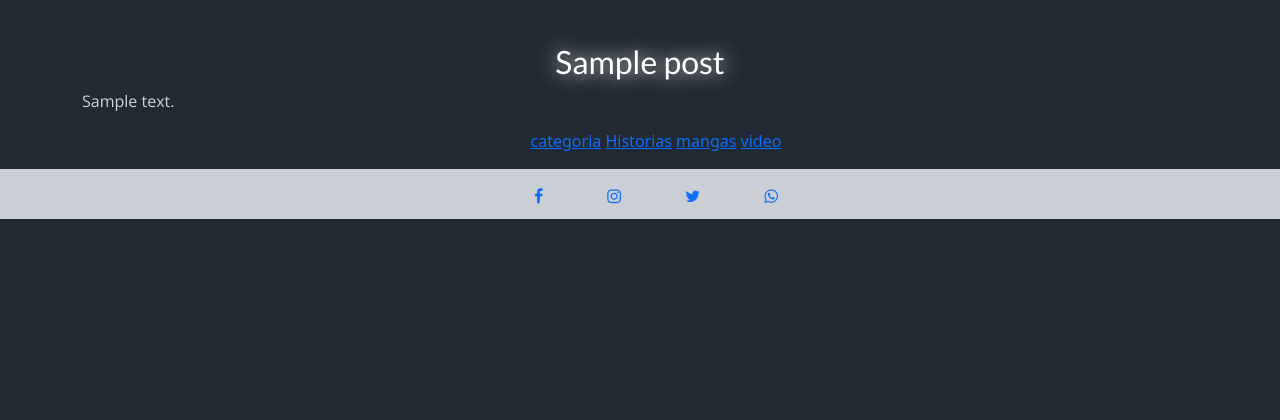
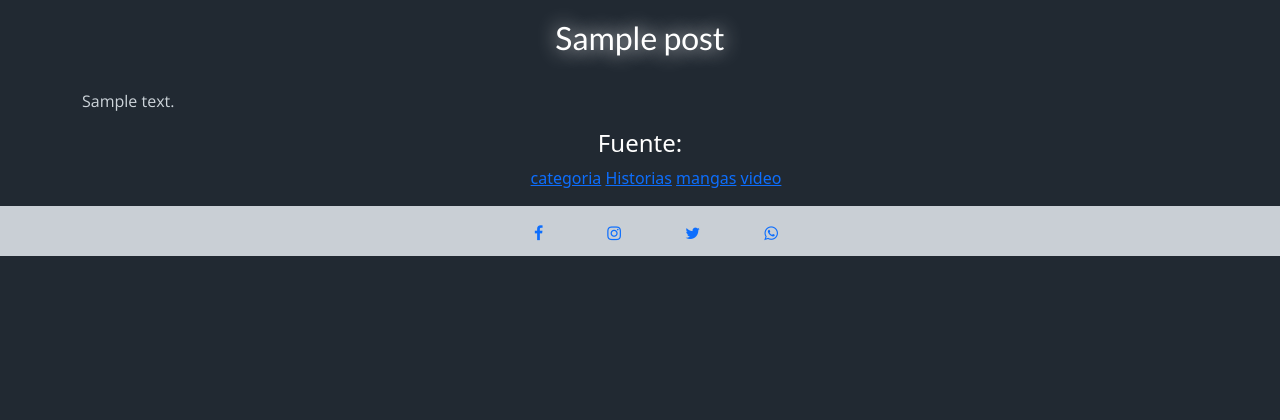
Before and after one commit to davjos7/blogg, a WordPress theme: template single.php in a window 1280 px wide. Shown: the part 226-646 px from the top of the page. Run offline with PHP 8.4 and a stand-in for WordPress, Linux system fonts and the light colour scheme; the site name, menu and one post (Sample post) are stand-ins, and other content is empty.

Commit message:
puse tipo de wp

```diff
--- a/single.php
+++ b/single.php
@@ -2,12 +2,19 @@
   <?php get_header(); ?>
   	<section class="container">
   		<div>
-  			<img src="<?php the_post_thumbnail_url(); ?>"><br>
+
 
   			<h2><?php the_title(); ?></h2>
 
+  			<h4 style="color: white;"><?php the_field('resumen'); ?></h4>
+
+  			<img src="<?php the_post_thumbnail_url(); ?>"><br>
+
 
   			 <div class="text-center" style="color: white; "><?php the_content(); ?></div>
+
+  			 <h4 style="color: white;">Fuente: <?php the_field('fuente'); ?></h4>
+
 
 			  	<ul>
 
```
